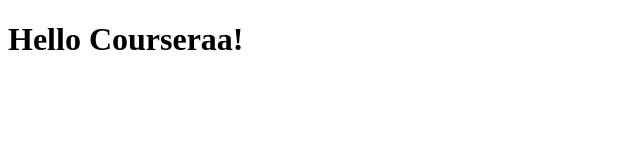
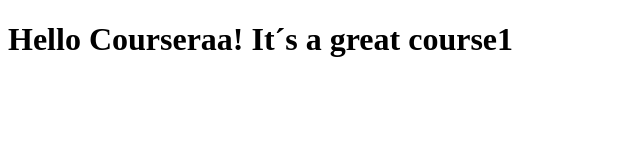
Before and after one commit to jimeguti/coursera-test, a plain HTML site: page site/index.html in a window 1280 px wide. Shown: the whole page, without its empty margins (0-640 px from the left). Drawn offline with Linux system fonts and the light colour scheme.

Commit message:
Small addition to our page content

```diff
--- a/site/index.html
+++ b/site/index.html
@@ -4,7 +4,7 @@
 	<title>Hello Coursera!</title>
 </head>
 <body>
-<h1> Hello Courseraa!</h1>
+<h1> Hello Courseraa! It´s a great course1</h1>
 
 </body>
 </html>
```
